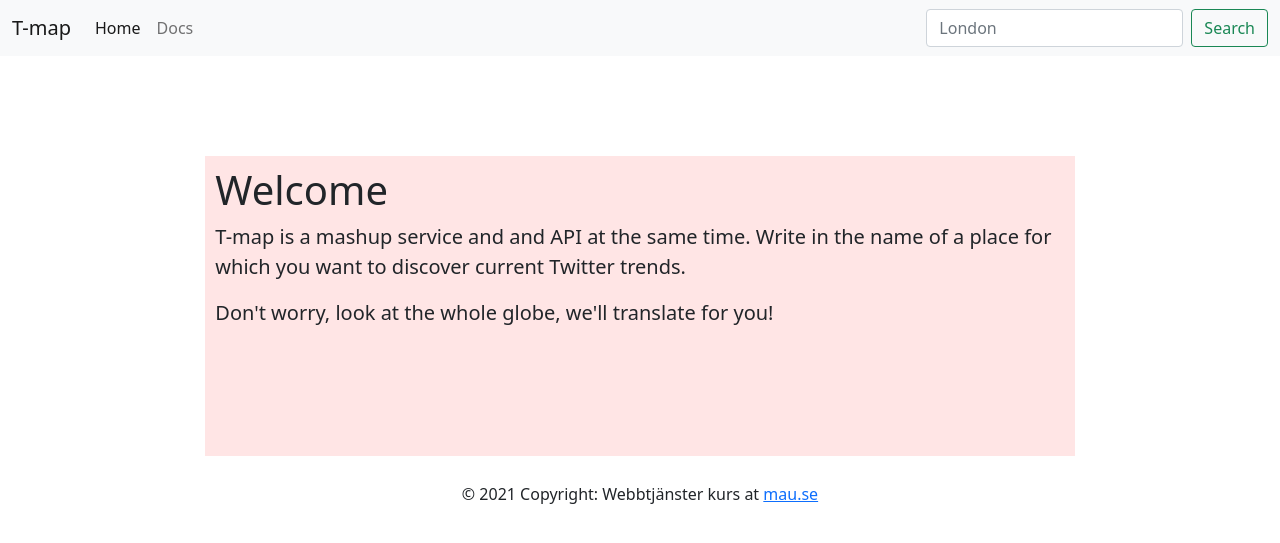
After one commit to cybertilla/Tmap, a Flask app: page / in a window 1280 px wide. The commit adds this page. Shown: the top 543 px of the page. Run offline with Flask 2, Linux system fonts and the light colour scheme.

Commit message:
navbar and footer

```diff
--- a/app.py
+++ b/app.py
@@ -1,6 +1,5 @@
 # -*- coding: utf-8 -*-
 
-import re
 import requests
 from flask import Flask, jsonify, request, url_for, render_template
 import storage as storage
@@ -15,22 +14,31 @@ trending_now = trend_world.json()
 app = Flask(__name__)
 storage.setup()
 
+@app.route('/', methods=['GET'])
+def homepage():
+    '''
+    Homepage
+    '''
+    return render_template("index.html")
+
+
+
 @app.route('/places', methods=['GET'])
 def display_map():
     '''
     At this endpoint we show the full world map via Google maps
     '''
-    key=config.MapsAPIKey
+    key = config.MapsAPIKey
     return render_template("maps.html", key=key)
 
 
 @app.route('/places/<name>', methods=['GET'])
 def display_map1(name):
-    #print("från display_country: " + name)
+    #print("from display_country: " + name)
     print(name)
     for trend in trending_now:
 
-        if(trend['name'] == name): # we switch this to a paramiter från the user input
+        if(trend['name'] == name): # we switch this to a parameter from the user input
             print(name)
             woeid = trend['woeid']
             trend_place = requests.get('https://api.twitter.com/1.1/trends/place.json?id='+ str(woeid) , headers=my_headers)
--- a/templates/base.html
+++ b/templates/base.html
@@ -1,24 +1,97 @@
 <!DOCTYPE html>
 <html>
+  <meta name="viewport" content="width=device-width, initial-scale=1">
+  <link href="https://cdn.jsdelivr.net/npm/bootstrap@5.1.3/dist/css/bootstrap.min.css" rel="stylesheet" integrity="sha384-1BmE4kWBq78iYhFldvKuhfTAU6auU8tT94WrHftjDbrCEXSU1oBoqyl2QvZ6jIW3" crossorigin="anonymous">
+<head>
 
-<body>
+  <title>
+    Add Map
+</title>
+<style type="text/css">
+    #map {
+        height: 850px;
+        width: 75%;
+    }
+</style>
+<script>
+    function initMap() {
+        const uluru = {
+            lat: -25.344,
+            lng: 131.036
+        };
+        // The map, centered at Uluru
+        const map = new google.maps.Map(document.getElementById("map"), {
+            zoom: 4,
+            center: uluru,
+        });
+        // The marker, positioned at Uluru
+        const marker = new google.maps.Marker({
+            position: uluru,
+            map: map,
+        });
+    }
+</script>
+<script>
+    function sendName() {
+        return function() {
+            var data = '';
+            data = getInputValue();
+            console.log(data);
 
-<h1>My First Google Map</h1>
-
-<div id="googleMap" style="width:100%;height:400px;"></div>
-
-<script>
-function myMap() {
-var mapProp= {
-  center:new google.maps.LatLng(51.508742,-0.120850),
-  zoom:5,
-};
-var map = new google.maps.Map(document.getElementById("googleMap"),mapProp);
-}
+            $.ajax({
+                method: "GET",
+                url: 'http://localhost:5000/' + data,
+                data: JSON.stringify(data),
+                headers: {
+                    "Accept": "application/json"
+                }
+            }).done(function(result) {});
+        }
+    }
 </script>
 
-<script src="https://maps.googleapis.com/maps/api/js?key=AIzaSyCLwvr_GQck0EKJS_VpBR8EI2-QTVm8zuQ
-&callback=myMap"></script>
+</head>
+</head>
+  <body>
+    <nav class="navbar navbar-expand-lg navbar-light bg-light">
+      <div class="container-fluid">
+        <a class="navbar-brand" href="/places">T-map</a>
+        <button class="navbar-toggler" type="button" data-bs-toggle="collapse" data-bs-target="#navbarSupportedContent" aria-controls="navbarSupportedContent" aria-expanded="false" aria-label="Toggle navigation">
+          <span class="navbar-toggler-icon"></span>
+        </button>
+        <div class="collapse navbar-collapse" id="navbarSupportedContent">
+          <ul class="navbar-nav me-auto mb-2 mb-lg-0">
+            <li class="nav-item">
+              <a class="nav-link active" aria-current="page" href="/">Home</a>
+            </li>
+            <li class="nav-item">
+              <a class="nav-link" href="/docs">Docs</a>
+            </li>
+          </ul>
+          <form class="d-flex">
+            <input class="form-control me-2" type="search" placeholder="London" aria-label="Search">
+            <button class="btn btn-outline-success" type="submit">Search</button>
+          </form>
+        </div>
+      </div>
+    </nav>
 
+{%block content %}
+{%endblock%}
+
+ <script src="https://cdn.jsdelivr.net/npm/bootstrap@5.1.3/dist/js/bootstrap.bundle.min.js" integrity="sha384-ka7Sk0Gln4gmtz2MlQnikT1wXgYsOg+OMhuP+IlRH9sENBO0LRn5q+8nbTov4+1p" crossorigin="anonymous"></script>
+
+
+ <!-- Footer -->
+<footer class="page-footer font-small blue-grey" style="padding: 10px;">
+
+  <!-- Copyright -->
+  <div class="footer-copyright text-center py-3">© 2021 Copyright: Webbtjänster kurs at
+    <a href="https://mau.se"> mau.se</a>
+  </div>
+  <!-- Copyright -->
+
+</footer>
+<!-- Footer -->
 </body>
 </html>
--- /dev/null
+++ b/templates/index.html
@@ -0,0 +1,18 @@
+{% extends "base.html" %}
+{% block content %}
+<div style="min-height: 100px;"></div>
+<div class="row">
+    <div class="col-md-8 offset-md-2" style="min-height: 300px; background-color: rgba(255,0,0,0.1); padding: 10px;">
+        <main>
+            <h1 class="cover-heading">Welcome</h1>
+        <p class="lead">T-map is a mashup service and and API at the same time.
+            Write in the name of a place for which you want to discover current Twitter trends.</p>
+        <p class="lead">
+            Don't worry, look at the whole globe, we'll translate for you!
+        </p>
+        </main>
+    </div>
+  </div>
+
+</div>
+{%endblock%}
```
Also changed, not shown: templates/maps.html (+6 -73 lines).
